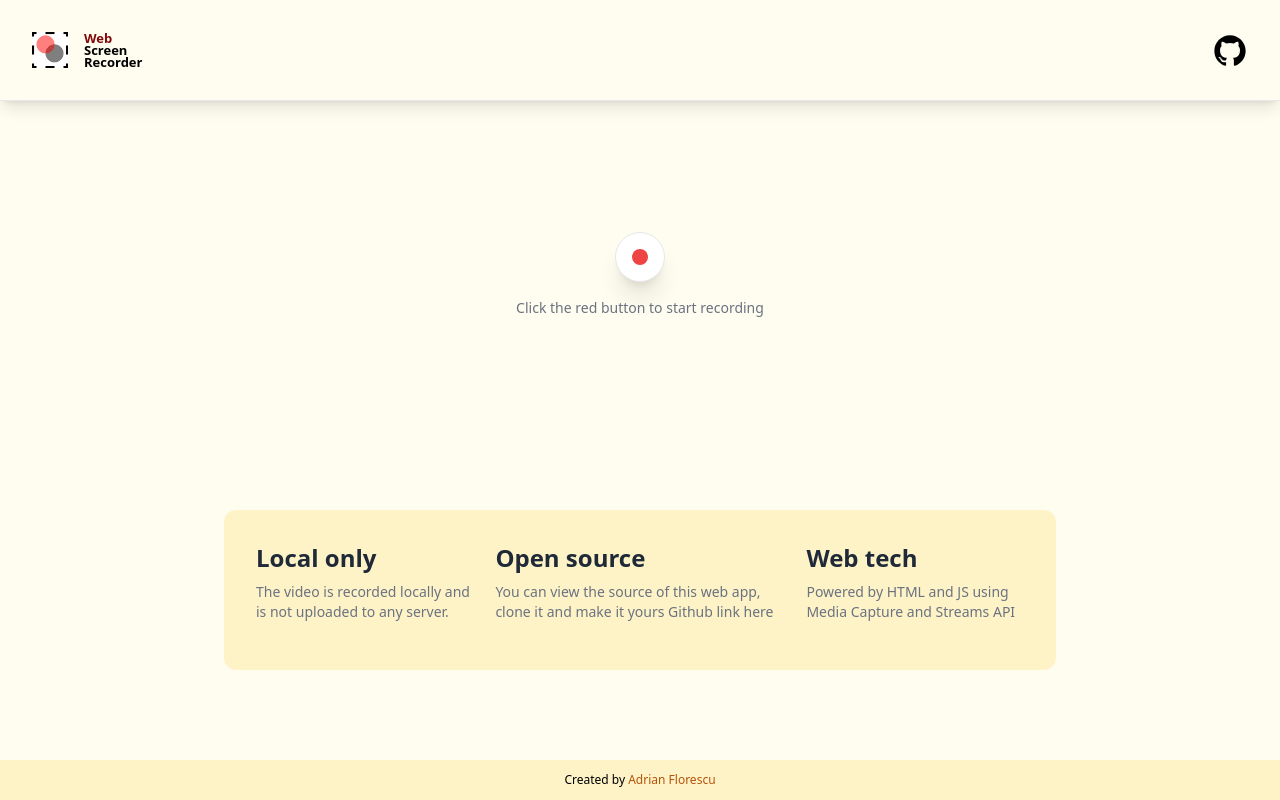
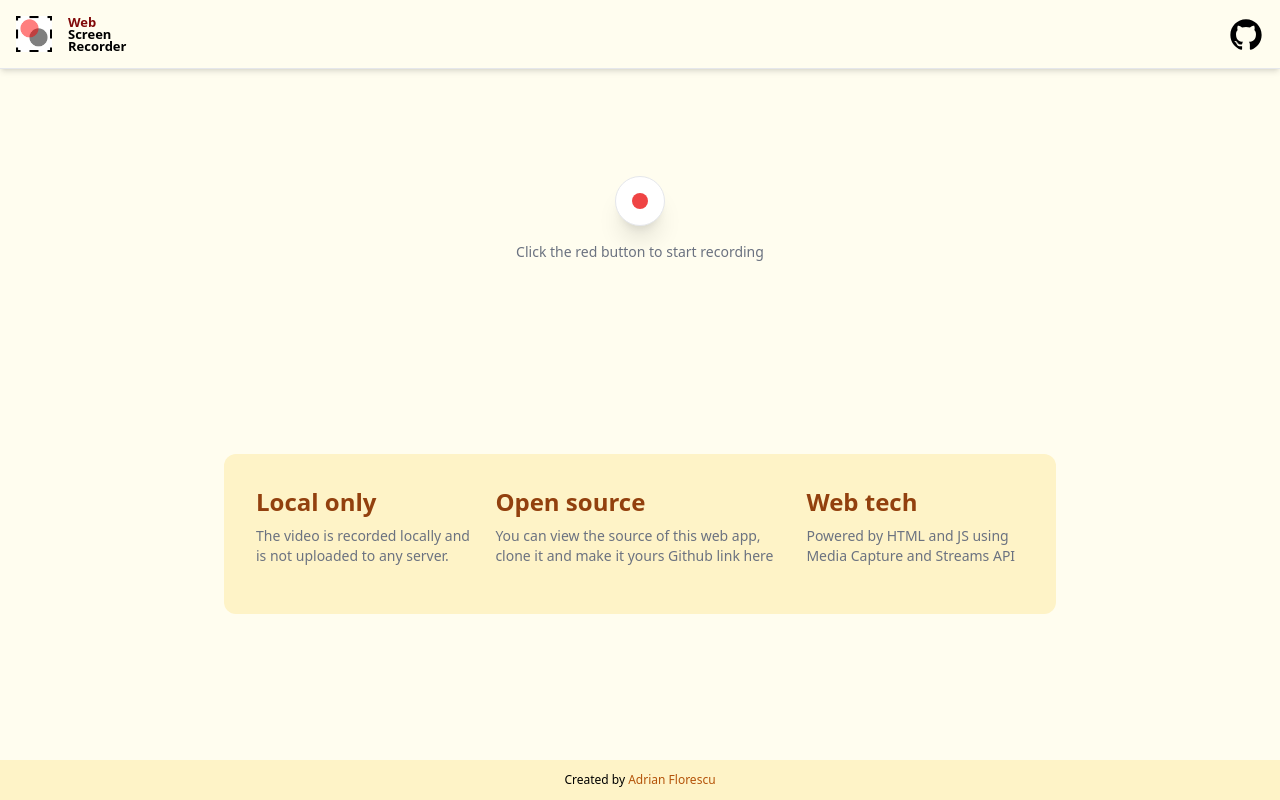
Before and after one commit to adrianflorinflorescu/html-screen-rec, a website: page index.html in a window 1280 px wide. Drawn offline with nearby package versions, Linux system fonts and the light colour scheme.

Commit message:
Added some more styles

```diff
--- a/index.html
+++ b/index.html
@@ -18,10 +18,10 @@
         <link rel="shortcut icon" type="image/x-icon" href="favicon.ico" />
     </head>
 
-    <body class="h-full w-full">
-        <div class="bg-[color:var(--colorBg)] min-h-full w-full flex flex-col">
+    <body class="h-full w-full bg-red flex flex-col bg-[color:var(--colorBg)] ">
+        <div class="w-full flex flex-col flex-1">
             <div
-                class="flex justify-between p-8 border-b border-gray-200 shadow-lg"
+                class="flex justify-between p-4 border-b border-gray-200 shadow-md"
             >
                 <div class="flex gap-4">
                     <img src="./logo.png" alt="logo" class="w-9 h-9" />
@@ -124,7 +124,7 @@
 
                 <div class="md:flex gap-6 md:mt-32 md:bg-amber-100 rounded-xl md:p-8">
                     <div>
-                        <h2 class="text-2xl font-bold text-gray-800 mb-2">
+                        <h2 class="text-2xl font-bold text-amber-800 mb-2">
                             Local only
                         </h2>
                         <p class="text-gray-500 text-sm mb-4">
@@ -134,7 +134,7 @@
                     </div>
 
                     <div>
-                        <h2 class="text-2xl font-bold text-gray-800 mb-2">
+                        <h2 class="text-2xl font-bold text-amber-800 mb-2">
                             Open source
                         </h2>
                         <p class="text-gray-500 text-sm mb-4">
@@ -149,7 +149,7 @@
                     </div>
 
                     <div>
-                        <h2 class="text-2xl font-bold text-gray-800 mb-2">
+                        <h2 class="text-2xl font-bold text-amber-800 mb-2">
                             Web tech
                         </h2>
                         <p class="text-gray-500 text-sm mb-4">
@@ -162,7 +162,7 @@
         </div>
 
         <div
-            class="mt-10 text-xs p-3 bg-amber-100 text-center absolute bottom-0 w-full"
+            class="mt-10 text-xs p-3 bg-amber-100 text-center w-full"
         >
             Created by
             <a class="text-amber-700" href="http://adrianf.com">
```
